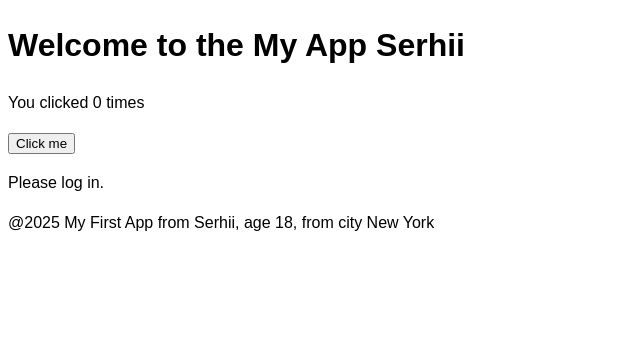
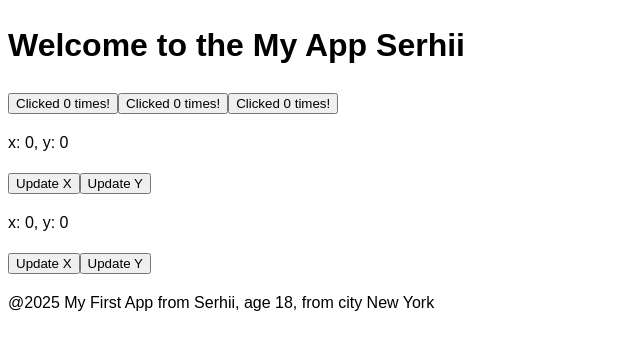
Before and after one commit to olena-hryhorzhevska/react-ts-serhii, a React (Vite) app: page / in a window 1280 px wide. Shown: the top 350 px of the page, without its empty margins (0-640 px from the left). Built offline with nearby package versions, Linux system fonts and the light colour scheme.

Commit message:
spread operator & local state & global state

```diff
--- a/src/components/App/App.tsx
+++ b/src/components/App/App.tsx
@@ -1,18 +1,56 @@
-import Counter from '../Counter/Counter';
 import Footer from '../Footer/Footer';
 import Header from '../Header/Header';
-import LoginStatus from '../Login/Login';
-import './App.module.css'
-
+import './App.module.css';
+import { ClickCounter } from '../ClickCounter/ClickCounter';
+import { useState } from 'react';
+import SpreadPractice from '../SpreadPractice/SpreadPractice';
 
 function App() {
-  const isLoggedInT = false;
+  const [count, setCount] = useState(0);
+  const handleClick = () => {
+    setCount(count + 1);
+  };
+
+  interface IValues {
+    x: number;
+    y: number;
+  }
+
+  const [values, setValues] = useState<IValues>({ x: 0, y: 0 });
+
+  // const updateX = () => {
+  //   setValues({
+  //     ...values, // {x: 0, y: 0}
+  //     x: values.x + 1, // {x: 1, y: 0}
+  //   });
+  // };
+  // const updateY = () => {
+  //   setValues({
+  //     ...values,
+  //     y: values.y + 1,
+  //   })
+  // };
+
+  const updateValue = (key: keyof IValues) => {
+    setValues({
+      ...values,
+      [key]: values[key] + 1,
+    });
+  };
 
   return (
     <>
       <Header />
-      <Counter />
-      <LoginStatus isLoggedIn={isLoggedInT} />
+      <ClickCounter value={count} onUpdate={handleClick} />
+      <ClickCounter value={count} onUpdate={handleClick} />
+      <ClickCounter value={count} onUpdate={handleClick} />
+
+      <p>
+        x: {values.x}, y: {values.y}
+      </p>
+      <button onClick={() => updateValue('x')}>Update X</button>
+      <button onClick={() => updateValue('y')}>Update Y</button>
+      <SpreadPractice/>
       <Footer name="Serhii" age={18} city="New York" />
     </>
   );
--- /dev/null
+++ b/src/components/ClickCounter/ClickCounter.tsx
@@ -0,0 +1,13 @@
+interface ClickCounterProps {
+  value: number;
+  onUpdate: () => void;
+}
+
+export function ClickCounter({ value, onUpdate }: ClickCounterProps) {
+
+  return (
+    <button onClick={onUpdate}>
+      Clicked { value} times!
+    </button>
+  )
+}
--- /dev/null
+++ b/src/components/SpreadPractice/SpreadPractice.tsx
@@ -0,0 +1,31 @@
+import { useState } from 'react';
+enum Keys {
+  X = 'x',
+  Y = 'y',
+}
+
+interface Values {
+  x: number;
+  y: number;
+}
+
+export default function SpreadPractice() {
+  const [values, setValues] = useState<Values>({ x: 0, y: 0 });
+
+  const updateValue = (key: Keys) => {
+    setValues({
+      ...values,
+      [key]: values[key] + 1,
+    });
+  };
+
+  return (
+    <div>
+      <p>
+        x: {values.x}, y: {values.y}
+      </p>
+      <button onClick={() => updateValue(Keys.X)}>Update X</button>
+      <button onClick={() => updateValue(Keys.Y)}>Update Y</button>
+    </div>
+  );
+}
```
Also changed, not shown: src/components/ButtonEvent/ButtonEvent.tsx (added, +10 -0 lines), src/components/Count/Count.tsx (added, +24 -0 lines), src/components/LikesButton/LikesButton.tsx (added, +16 -0 lines), src/components/ProfileCrad/ProfileCard.tsx (added, +45 -0 lines), src/components/TodoList/TodoList.tsx (added, +11 -0 lines).
